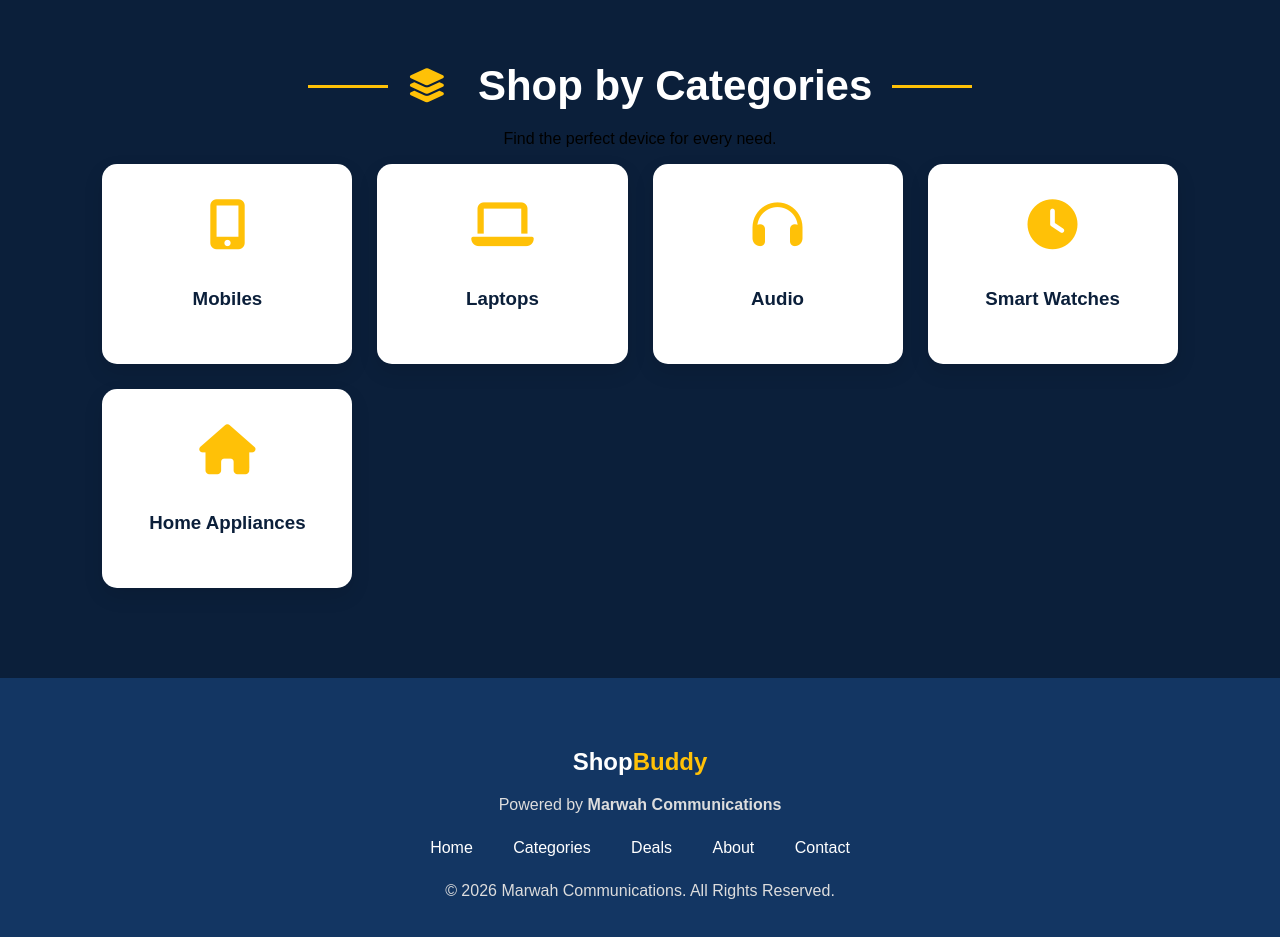
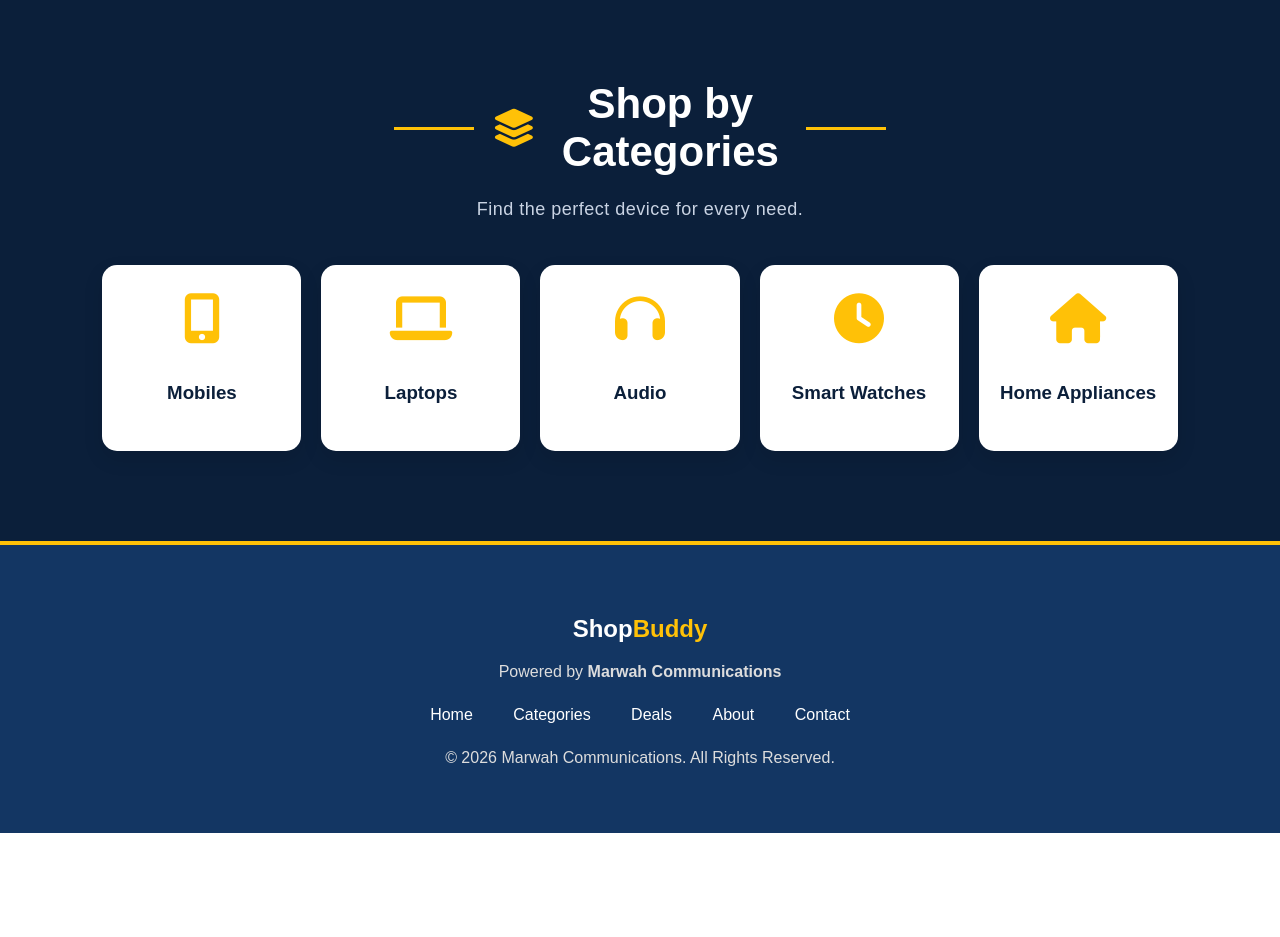
Before and after one commit to yuktimarwah/ShopBuddy, a plain HTML site: page index.html in a window 1280 px wide. Shown: the part 1480-2417 px from the top of the page. After the commit the page ends 2313 px from the top, so only its background shows below. Drawn offline with Linux system fonts and the light colour scheme.

Commit message:
Finish ShopBuddy homepage design and styling

```diff
--- a/css/style.css
+++ b/css/style.css
@@ -160,7 +160,7 @@ body{
     padding:12px 24px;
     cursor:pointer;
     border:none;
-    transition:0.3s;
+    transition:0.3s ease;
 }
 .explore-btn{
     background-color:white;
@@ -230,30 +230,43 @@ body{
     margin-bottom:40px;
     color:white;
 }
+.featured-products,
+.categories{
+    text-align:center;
+}
 .section-title{
-    display:flex;
+   display:inline-flex;
     align-items:center;
-    justify-content:center;
-    gap:20px;
+    gap:18px;
+    margin:0 auto 15px;
+
     color:white;
     font-size:42px;
+    font-weight:700;
 }
 
 .section-title::before,
 .section-title::after{
     content:"";
-    width:80px;
+    flex:0 0 80px;
     height:3px;
     background:#FFC107;
 }
 .section-title i{
     color:#FFC107;
-    margin-right:12px;
-    font-size:34px;
+    margin:0;
+    font-size:38px;
 }
 
 
-
+.section-subtitle{
+    color:#C9D3E3;
+    font-size:18px;
+    font-weight:400;
+    letter-spacing:.5px;
+    margin-top:8px;
+    margin-bottom:45px;
+}
 .product-grid{
     display:grid;
     grid-template-columns:repeat(4,1fr);
@@ -307,24 +320,19 @@ body{
     text-align:center;
 }
 
-.categories h2{
-    font-size:42px;
-    color:white;
-    margin-bottom:20px;
-}
 
 .category-grid{
     display:grid;
-    grid-template-columns:repeat(4,1fr);
-    gap:25px;
+    grid-template-columns:repeat(5,1fr);
+    gap:20px;
 }
 
 .category-card{
     background:white;
-    padding:35px;
+    padding:28px 20px;
     border-radius:15px;
     box-shadow:0 8px 20px rgba(0,0,0,0.1);
-    transition:0.3s;
+    transition:0.3s ease;
 }
 
 .category-card:hover{
@@ -346,6 +354,7 @@ footer{
     color:white;
     text-align:center;
     padding:50px 20px;
+    border-top:4px solid #FFC107;
 }
 
 .footer-links{
@@ -356,7 +365,7 @@ footer{
     color:white;
     text-decoration:none;
     margin:0 18px;
-    transition:.3s;
+    transition:.3s ease;
 }
 
 .footer-links a:hover{
```
Also changed, not shown: 3 other files.
